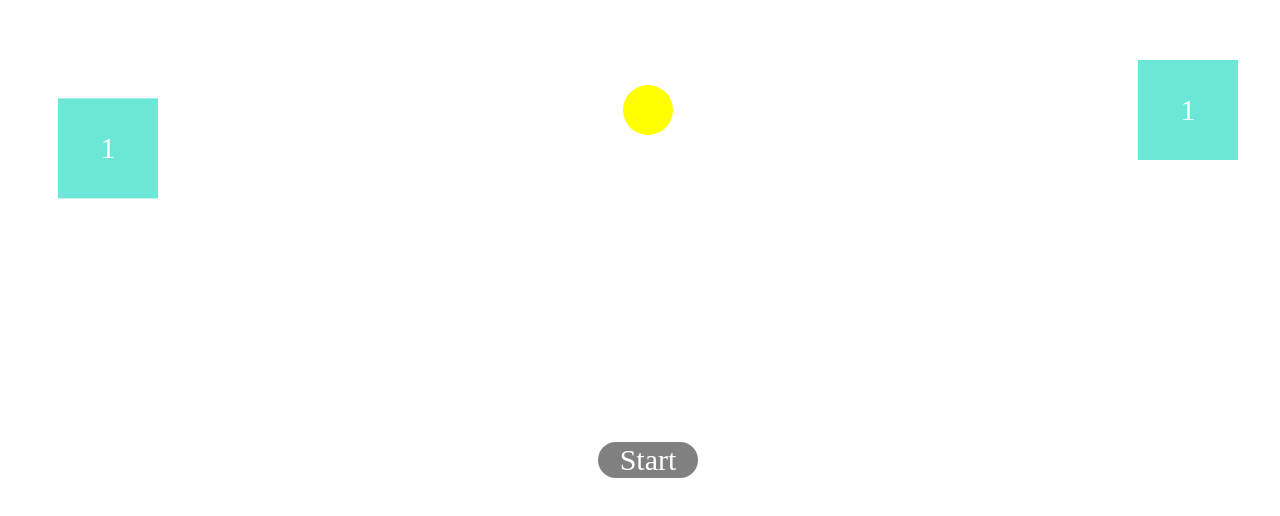
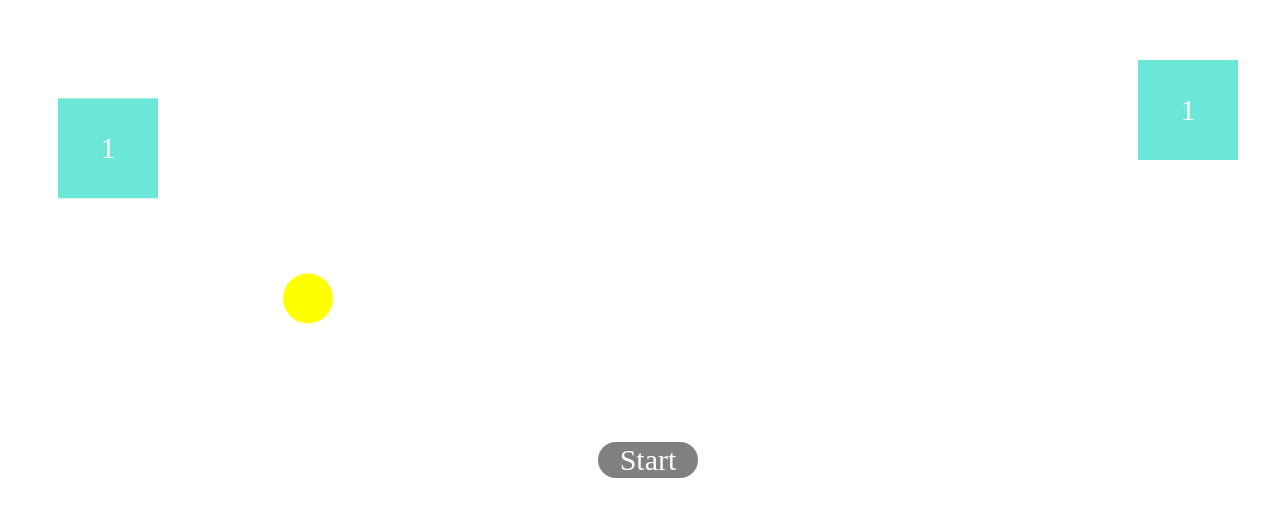
Before and after one commit to AlekseyMalakhov/app123, a React (Vite) app: page / in a window 1280 px wide. Shown: the part 280-796 px from the top of the page. Built offline with nearby package versions, Linux system fonts and the light colour scheme.

Commit message:
circle moving

```diff
--- a/src/App.jsx
+++ b/src/App.jsx
@@ -7,7 +7,7 @@ function App() {
         <main>
             <div className="field">
                 <Block moving={true} />
-                <Circle />
+                {/* <Circle /> */}
                 <Block moving={false} />
             </div>
             <Button />
--- a/src/components/Block/Block.jsx
+++ b/src/components/Block/Block.jsx
@@ -1,8 +1,10 @@
+import Circle from "../Circle/Circle";
 import classes from "./Block.module.css";
 
 export default function Block({ moving }) {
     return (
         <div className={`${classes.block} ${moving ? classes.moving : ""}`}>
+            {moving ? <Circle /> : null}
             <div className={classes.number}>1</div>
         </div>
     );
--- a/src/components/Block/Block.module.css
+++ b/src/components/Block/Block.module.css
@@ -1,4 +1,5 @@
 .block {
+    position: relative;
     width: 100px;
     height: 100px;
     background-color: rgb(107, 231, 215);
--- a/src/components/Circle/Circle.jsx
+++ b/src/components/Circle/Circle.jsx
@@ -1,5 +1,5 @@
 import classes from "./Circle.module.css";
 
 export default function Circle() {
-    return <div className={classes.circle}></div>;
+    return <div className={`${classes.circle} ${classes.moving}`}></div>;
 }
--- a/src/components/Circle/Circle.module.css
+++ b/src/components/Circle/Circle.module.css
@@ -1,6 +1,20 @@
 .circle {
+    position: absolute;
     width: 50px;
     height: 50px;
     border-radius: 25px;
     background-color: yellow;
 }
+
+.moving {
+    animation: move 2s forwards;
+}
+
+@keyframes move {
+    0% {
+        transform: translateX(0) translateY(0);
+    }
+    100% {
+        transform: translateX(200px) translateY(150px);
+    }
+}
```
